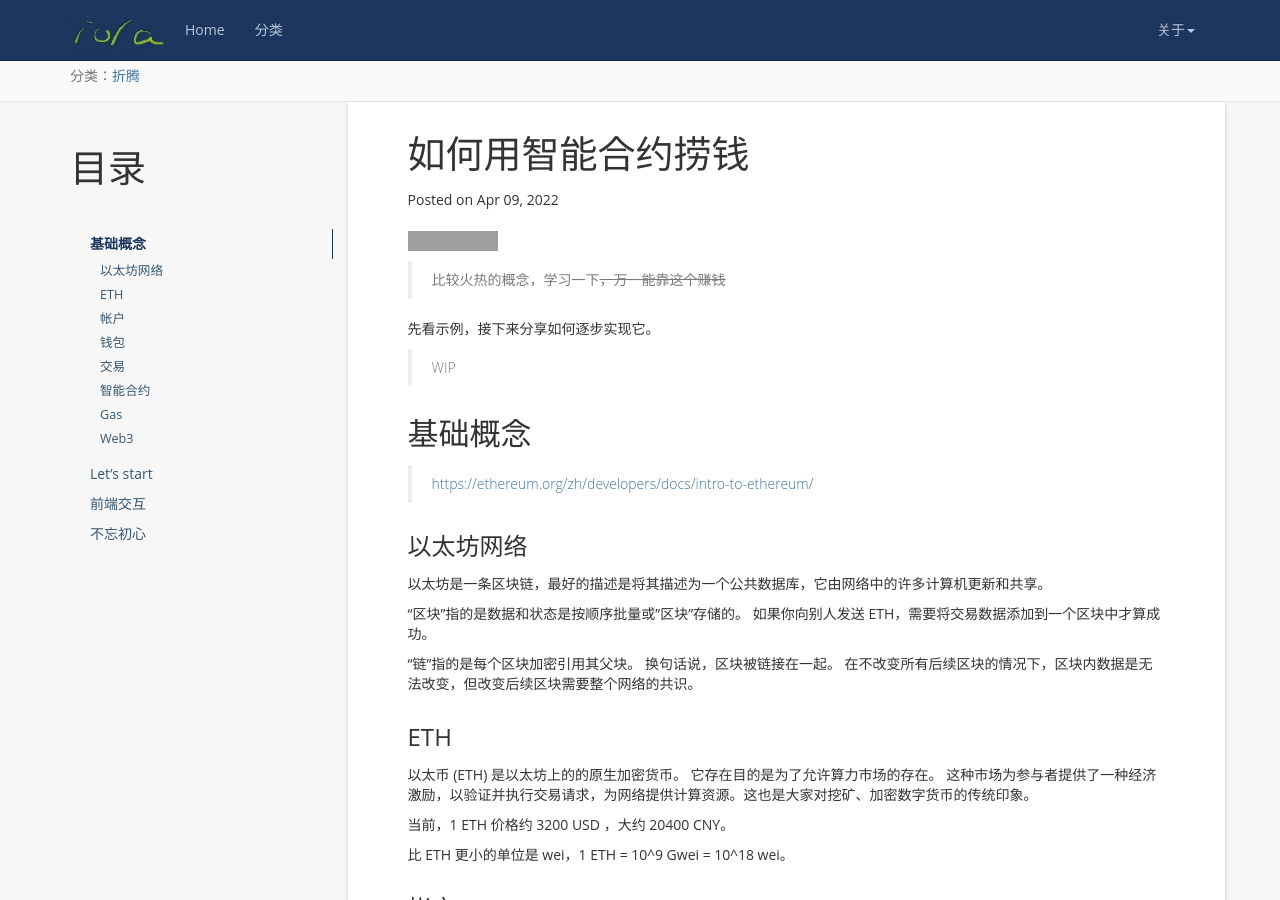
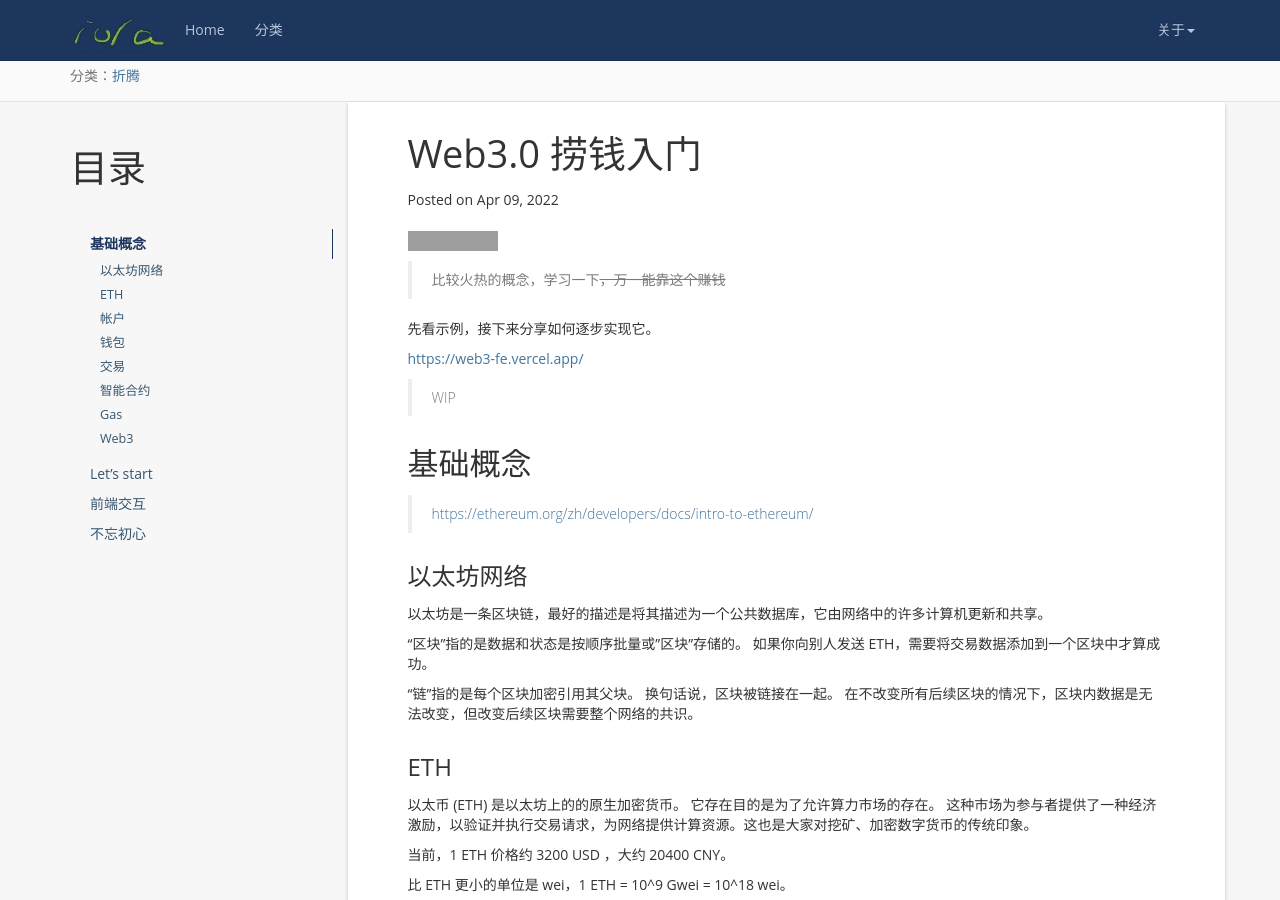
Before and after one commit to iola1999/iola1999.github.io, a Jekyll site: the page built from _posts/2022-04-09-Make-money-with-smart-contract.markdown, in a window 1280 px wide and 900 px high. Built offline with Jekyll 4.4.1, drawn with Linux system fonts in a browser that asks for light colours; nearby versions of some CDN libraries; comment, search, counter and statistics services are not loaded; grey boxes are pictures that could not be loaded.

Commit message:
modify title

```diff
--- a/_posts/2022-04-09-Make-money-with-smart-contract.markdown
+++ b/_posts/2022-04-09-Make-money-with-smart-contract.markdown
@@ -1,6 +1,6 @@
 ---
 layout: post
-title: 如何用智能合约捞钱
+title: Web3.0 捞钱入门
 date: 2022-04-09 16:00:00 +0800
 categories: 折腾
 tag:
@@ -14,6 +14,8 @@ typora-root-url: ..
 > 比较火热的概念，学习一下~~，万一能靠这个赚钱~~
 
 先看示例，接下来分享如何逐步实现它。
+
+[https://web3-fe.vercel.app/](https://web3-fe.vercel.app/)
 
 > WIP
 
```
